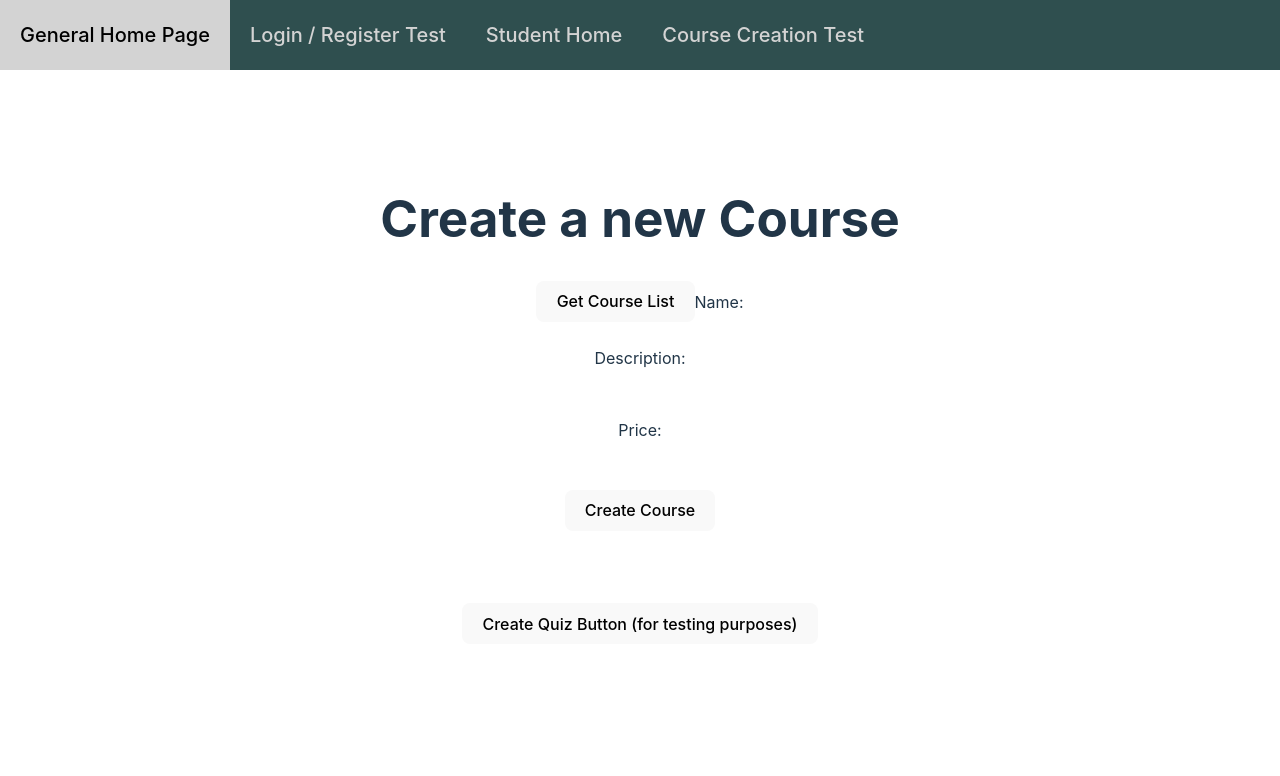
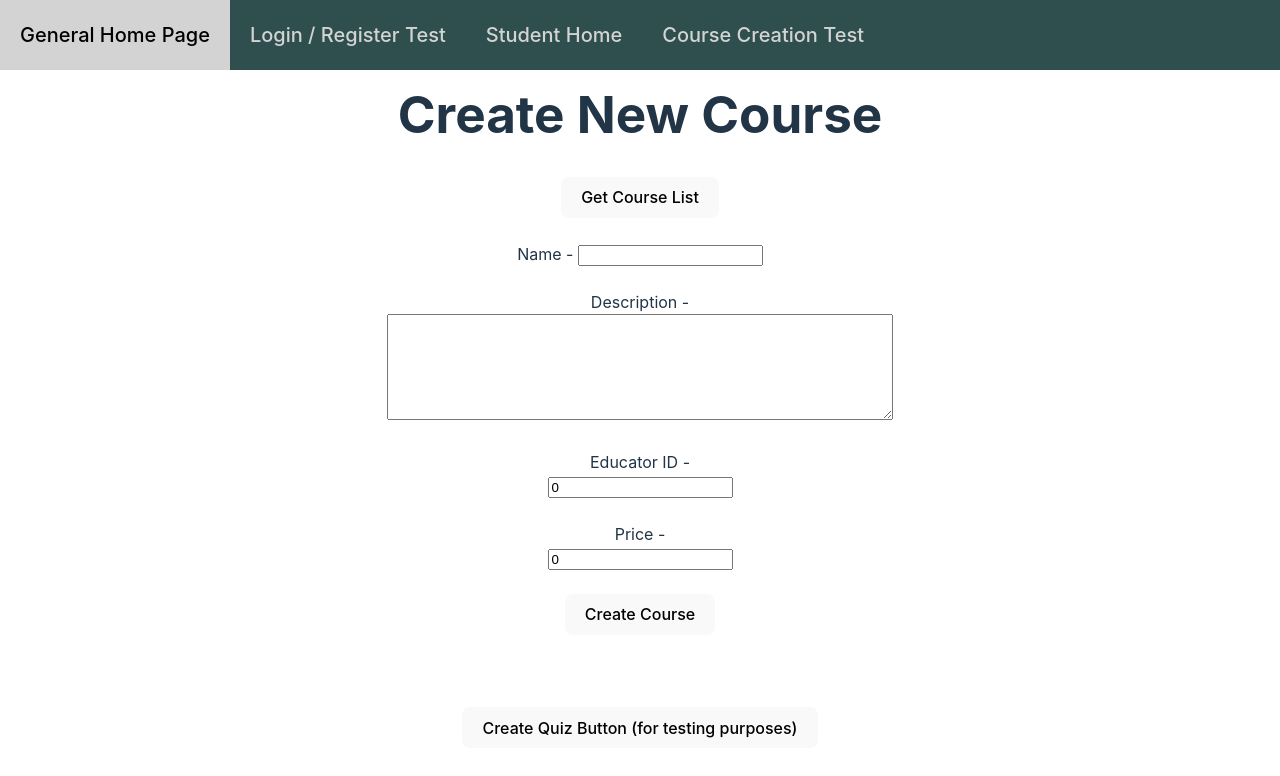
Before and after one commit to 241209-JavaReactAWS/Trivia-Trainer, a React (Vite) app in the folder trivia-front-end/: page /courseCreate in a window 1280 px wide. Shown: the top 776 px of the page. Built offline with nearby package versions, Linux system fonts and the light colour scheme.

Commit message:
Get Course List, and Create New Course functionality enabled in React frontend

```diff
--- a/trivia-front-end/src/components/courseCreate/CourseCreate.tsx
+++ b/trivia-front-end/src/components/courseCreate/CourseCreate.tsx
@@ -6,17 +6,13 @@ import axios from "axios";
 function CourseCreate() {
   const [allCourses, setAllCourses] = useState<Course[]>([])
 
-  // const [courseName, setCourseName] = useState<string>("");
-  // const [courseDesc, setCourseDesc] = useState<string>("");
-  // const [courseFee, setCourseFee] = useState<number>(0);
+  const [courseName, setCourseName] = useState<string>("");
+  const [courseDesc, setCourseDesc] = useState<string>("");
+  const [courseFee, setCourseFee] = useState<number>(0);
   // MAKE SURE TO GET EDUCATOR ID FROM LOGIN USECONTEXT ONCE AUTHENTICATE IS GOOD TO GO
+  const [educatorId, setEducatorId] = useState<number>(0);
 
   const navigate = useNavigate();
-
-  /* Create a new Course */
-  let addNewCourseToList = (newCourse: Course) => {
-    setAllCourses((prevCourses) => [...prevCourses, newCourse]);
-  };
 
   /** Tester Function: Sending a get request to the database getting all courses. */
   let getCourses = () => {
@@ -29,30 +25,37 @@ function CourseCreate() {
   }
 
   let createCourse = () => {
-
-    // if (courseName == "") {
-    //   alert("Please enter a course name")
-    //   return
-    // }
-    // else if (courseDesc == "") {
-    //   alert("Please enter a course description")
-    //   return
-    // }
-    // else if (courseFee == 0) {
-    //   alert("Please enter the course price")
-    //   return;
-    // }
-
-    // console.log(courseName)
-    // console.log(courseDesc)
-    // console.log(courseFee)
-    console.log("Creating Course")
+    if (!courseName || !courseDesc || educatorId <= 0 || courseFee <= 0) {
+      alert("Some fields may be missing, please try again.");
+      return;
+    }
+    console.log("Creating Course-->")
 
     // TODO: Get the educator id from the useContext
 
-    // TODO: Get the educator from the educator id
+    /* Storing given course object into a variable to be sent through Axios to the backend. */
+    const newCourse: Course & { educatorId: number } = {
+      name: courseName,
+      description: courseDesc,
+      educatorId: educatorId,
+      fee: courseFee
+    };
 
-    // TODO: Axios request goes here once the course is made
+    axios
+      .post("http://localhost:8080/courses", newCourse)
+      .then((res) => {
+        console.log("New course created successfully --> ", res.data);
+        setAllCourses((prevCourses) => [...prevCourses, res.data]);
+        alert("Course created successfully!");
+        setCourseName("");
+        setCourseDesc("");
+        setEducatorId(0);
+        setCourseFee(0);
+      })
+      .catch((err) => {
+        console.log("Encountered error whilst creating course --> ", err);
+        alert("Failed to create the course, please try again.");
+      });
   }
 
   let createQuiz = () => {
@@ -61,19 +64,21 @@ function CourseCreate() {
 
   return (
     <div>
-      <h1>Create a new Course</h1>
+      <h1>Create New Course</h1>
       <button id="getcourses" onClick={getCourses}>Get Course List</button>
+      <br/>
+      <br/>
       <label>
         {/*Whenever thte text inside the username or password fields change, it will update the state variable*/}
-        Name:{" "}
-        {/*<input
+        Name - {" "}
+        <input
           type="text"
           id="courseNameField"
           value={courseName}
-          onChange={(e: SyntheticEvent) => {
-            setCourseName((e.target as HTMLInputElement).value);
-          }}
-        />*/}
+          onChange={(e: SyntheticEvent) =>
+            setCourseName((e.target as HTMLInputElement).value)
+          }
+        />
       </label>
 
       <br></br>
@@ -81,16 +86,34 @@ function CourseCreate() {
 
       <label>
         {/*Whenever thte text inside the username or password fields change, it will update the state variable*/}
-        Description:{" "}
+        Description - {" "}
         <br></br>
-        {/*<textarea
+        <textarea
           id="courseDescField"
           value={courseDesc}
           onChange={(e: ChangeEvent) => {
             setCourseDesc((e.target as HTMLTextAreaElement).value);
           }}
           style={{ width: "500px", height: "100px" }}
-        />*/}
+        />
+      </label>
+
+      <br></br>
+      <br></br>
+
+        {/* To be erased after successfully getting educator id from usecontext, here for testing purposes */}
+      <label>
+        {/*Whenever thte text inside the username or password fields change, it will update the state variable*/}
+        Educator ID - {" "}
+        <br></br>
+        <input
+          type="number"
+          id="educatorIdField"
+          value={educatorId}
+          onChange={(e: SyntheticEvent) => {
+            setEducatorId((e.target as HTMLInputElement).value as unknown as number);
+          }}
+        />
       </label>
 
       <br></br>
@@ -98,16 +121,16 @@ function CourseCreate() {
 
       <label>
         {/*Whenever thte text inside the username or password fields change, it will update the state variable*/}
-        Price:{" "}
+        Price - {" "}
         <br></br>
-        {/*<input
+        <input
           type="number"
           id="courseFeeField"
           value={courseFee}
           onChange={(e: SyntheticEvent) => {
             setCourseFee((e.target as HTMLInputElement).value as unknown as number);
           }}
-        />*/}
+        />
       </label>
 
       <br></br>
--- a/trivia-front-end/src/components/interfaces/Course.ts
+++ b/trivia-front-end/src/components/interfaces/Course.ts
@@ -1,7 +1,7 @@
 /* Object to represent the backend model class Course */
 
 export interface Course {
-    courseId: number,
+    courseId?: number,
     name: string,
     description: string,
     educatorId: number,
```
